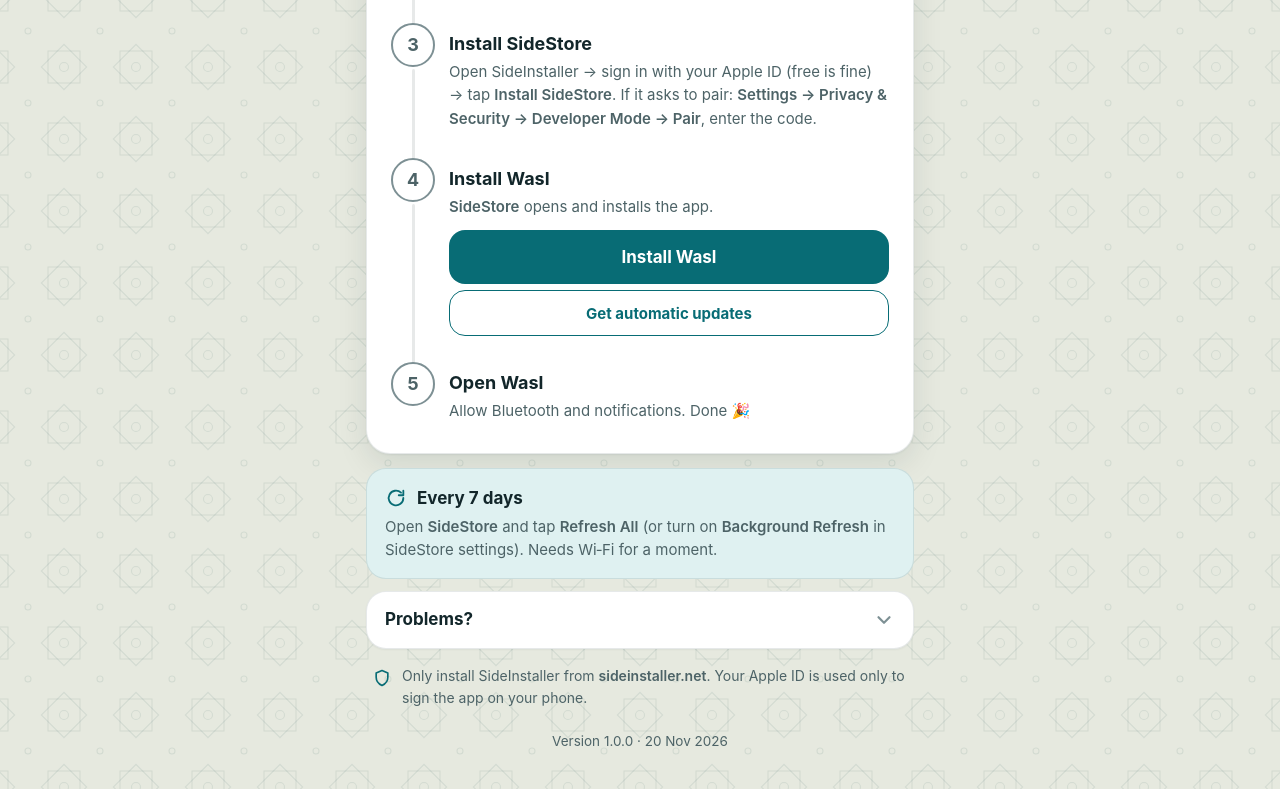
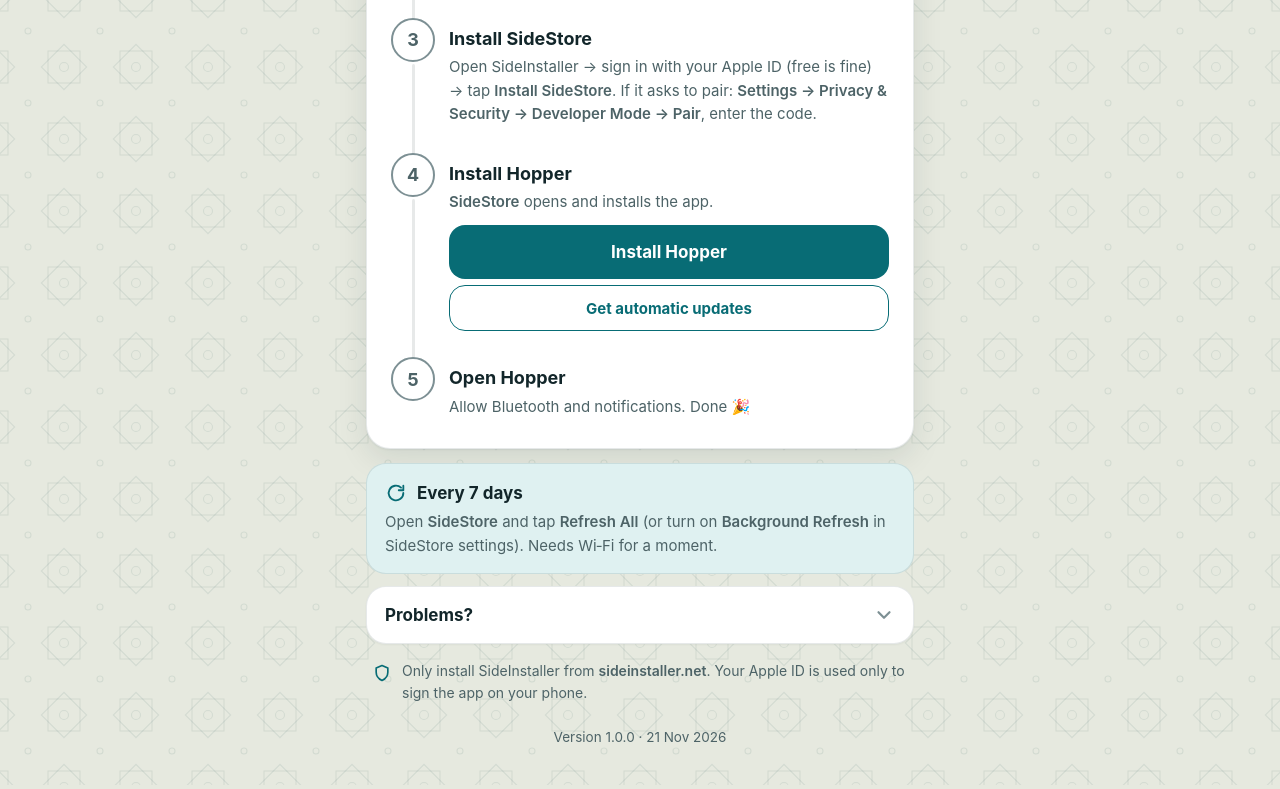
Before and after one commit to Morexxe-sudo/wasl-ios, a plain HTML site: page index.html in a window 1280 px wide. Shown: the part 833-1622 px from the top of the page. Drawn offline with Linux system fonts and the light colour scheme.

Commit message:
Release v1.0.0-1

```diff
--- a/index.html
+++ b/index.html
@@ -3,8 +3,8 @@
 <head>
 <meta charset="utf-8">
 <meta name="viewport" content="width=device-width, initial-scale=1, viewport-fit=cover">
-<title>Wasl · وصل</title>
-<meta name="description" content="Install Wasl, the offline Bluetooth messenger. ثبّت وصل، تطبيق المراسلة بالبلوتوث بدون إنترنت.">
+<title>Hopper</title>
+<meta name="description" content="Install Hopper, the offline Bluetooth messenger. ثبّت Hopper، تطبيق المراسلة بالبلوتوث بدون إنترنت.">
 <meta name="color-scheme" content="light dark">
 <meta name="theme-color" content="#e6e9df" media="(prefers-color-scheme: light)">
 <meta name="theme-color" content="#0b1519" media="(prefers-color-scheme: dark)">
@@ -118,8 +118,6 @@ h1 {
   font-size: 34px; line-height: 1.2; font-weight: 800; letter-spacing: -.01em;
 }
 html[lang="ar"] h1 { flex-direction: row-reverse; }
-h1 .dot { color: var(--accent); font-weight: 800; }
-h1 .nm-ar { font-size: 38px; }
 .nw { white-space: nowrap; }
 .tag { margin: 8px auto 0; max-width: 24em; font-size: 17px; color: var(--ink-2); text-wrap: balance; }
 
@@ -305,7 +303,7 @@ footer { text-align: center; margin-top: 22px; color: var(--ink-2); font-size: 1
 
   <header class="head">
     <div class="logo"><img src="icon.png" width="84" height="84" alt=""></div>
-    <h1><span class="nm-en">Wasl</span><span class="dot" aria-hidden="true">·</span><span class="nm-ar" lang="ar">وصل</span></h1>
+    <h1 lang="en" dir="ltr">Hopper</h1>
     <p class="tag">
       <span class="ar"><span class="nw">دردش مع أصدقائك القريبين —</span> <span class="nw">بدون إنترنت</span></span>
       <span class="en"><span class="nw">Chat with friends nearby —</span> <span class="nw">no internet needed</span></span>
@@ -324,9 +322,9 @@ footer { text-align: center; margin-top: 22px; color: var(--ink-2); font-size: 1
 
     <!-- ANDROID -->
     <section class="sheet pa" aria-label="Android">
-      <a class="btn big" id="apk" href="https://github.com/Morexxe-sudo/wasl-ios/releases/latest/download/Wasl.apk" rel="noopener">
+      <a class="btn big" id="apk" href="https://github.com/Morexxe-sudo/wasl-ios/releases/latest/download/Hopper.apk" rel="noopener">
         <svg viewBox="0 0 24 24" fill="none" stroke="currentColor" stroke-width="2.2" stroke-linecap="round" stroke-linejoin="round" aria-hidden="true"><path d="M12 4v11"/><path d="m7 11 5 5 5-5"/><path d="M5 20h14"/></svg>
-        <span class="ar">نزّل وصل للأندرويد</span><span class="en">Download Wasl for Android</span>
+        <span class="ar">نزّل <bdi>Hopper</bdi> للأندرويد</span><span class="en">Download Hopper for Android</span>
       </a>
       <ul class="hints">
         <li>
@@ -339,7 +337,7 @@ footer { text-align: center; margin-top: 22px; color: var(--ink-2); font-size: 1
         </li>
         <li>
           <span class="ic"><svg viewBox="0 0 24 24" fill="none" stroke="currentColor" stroke-width="2" stroke-linecap="round" stroke-linejoin="round" aria-hidden="true"><rect x="3" y="8" width="16" height="9" rx="2.500"/><path d="M21 11v3"/><path d="M7 11.500v2"/></svg></span>
-          <p><span class="ar">على هونر / هواوي / شاومي: اسمح له بالعمل في الخلفية: الإعدادات ← التطبيقات ← وصل ← البطارية / التشغيل التلقائي ← السماح.</span><span class="en">On Honor / Huawei / Xiaomi, let it run in the background: <bdi>Settings → Apps → Wasl → Battery / Launch</bdi> → allow.</span></p>
+          <p><span class="ar">على هونر / هواوي / شاومي: اسمح له بالعمل في الخلفية: الإعدادات ← التطبيقات ← <bdi>Hopper</bdi> ← البطارية / التشغيل التلقائي ← السماح.</span><span class="en">On Honor / Huawei / Xiaomi, let it run in the background: <bdi>Settings → Apps → Hopper → Battery / Launch</bdi> → allow.</span></p>
         </li>
       </ul>
     </section>
@@ -398,13 +396,13 @@ footer { text-align: center; margin-top: 22px; color: var(--ink-2); font-size: 1
           <li data-i="3">
             <span class="tick"><input type="checkbox" id="t3" aria-labelledby="h3"><span class="c" aria-hidden="true"><span class="n">4</span><svg viewBox="0 0 24 24" fill="none" stroke="currentColor" stroke-width="3" stroke-linecap="round" stroke-linejoin="round"><path d="m5 12.500 4.500 4.500L19 7.500"/></svg></span></span>
             <div class="body">
-              <h3 id="h3"><label for="t3"><span class="ar">ثبّت وصل</span><span class="en">Install Wasl</span></label></h3>
+              <h3 id="h3"><label for="t3"><span class="ar">ثبّت <bdi>Hopper</bdi></span><span class="en">Install Hopper</span></label></h3>
               <p class="sub">
                 <span class="ar">سيفتح <bdi>SideStore</bdi> ويثبّت التطبيق.</span>
                 <span class="en"><bdi>SideStore</bdi> opens and installs the app.</span>
               </p>
               <div class="acts">
-                <a class="btn" id="install" href="#"><span class="ar">ثبّت وصل</span><span class="en">Install Wasl</span></a>
+                <a class="btn" id="install" href="#"><span class="ar">ثبّت <bdi>Hopper</bdi></span><span class="en">Install Hopper</span></a>
                 <a class="btn ghost" id="source" href="#"><span class="ar">تحديثات تلقائية</span><span class="en">Get automatic updates</span></a>
               </div>
             </div>
@@ -412,7 +410,7 @@ footer { text-align: center; margin-top: 22px; color: var(--ink-2); font-size: 1
           <li data-i="4">
             <span class="tick"><input type="checkbox" id="t4" aria-labelledby="h4"><span class="c" aria-hidden="true"><span class="n">5</span><svg viewBox="0 0 24 24" fill="none" stroke="currentColor" stroke-width="3" stroke-linecap="round" stroke-linejoin="round"><path d="m5 12.500 4.500 4.500L19 7.500"/></svg></span></span>
             <div class="body">
-              <h3 id="h4"><label for="t4"><span class="ar">افتح وصل</span><span class="en">Open Wasl</span></label></h3>
+              <h3 id="h4"><label for="t4"><span class="ar">افتح <bdi>Hopper</bdi></span><span class="en">Open Hopper</span></label></h3>
               <p class="sub" style="margin-bottom:2px">
                 <span class="ar">اسمح بالبلوتوث والإشعارات. انتهى 🎉</span>
                 <span class="en">Allow Bluetooth and notifications. Done 🎉</span>
@@ -420,7 +418,7 @@ footer { text-align: center; margin-top: 22px; color: var(--ink-2); font-size: 1
             </div>
           </li>
         </ol>
-        <div class="finish" id="finish" hidden><span class="ar">كل شيء جاهز. استمتع بوصل!</span><span class="en">All set. Enjoy Wasl!</span></div>
+        <div class="finish" id="finish" hidden><span class="ar">كل شيء جاهز. استمتع بـ<bdi>Hopper</bdi>!</span><span class="en">All set. Enjoy Hopper!</span></div>
       </div>
 
       <div class="every">
@@ -484,7 +482,7 @@ footer { text-align: center; margin-top: 22px; color: var(--ink-2); font-size: 1
   }
   function applyLang() {
     doc.lang = lang; doc.dir = lang === 'ar' ? 'rtl' : 'ltr';
-    document.title = lang === 'ar' ? 'وصل · Wasl' : 'Wasl · وصل';
+    document.title = 'Hopper';
     renderVersion();
   }
 
--- a/source.json
+++ b/source.json
@@ -19,8 +19,8 @@
         {
           "version": "1.0.0",
           "buildVersion": "1",
-          "date": "2026-11-20",
-          "localizedDescription": "Wasl 0.4: Phone repeater. Nearby phones relay your messages and files to contacts out of range, across chains of up to 4 phones (on by default, Settings → Phone repeater). Files now download from several phones at once and every piece is verified.",
+          "date": "2026-11-21",
+          "localizedDescription": "Hopper 0.5 (formerly Wasl). New Telegram-style look, end-to-end encrypted voice calls, stickers (import from WhatsApp and Telegram), face unlock, and a repeater network that grows with the crowd: every phone relays fairly, up to 12 hops, and stays gentle on Bluetooth headphones.",
           "downloadURL": "https://github.com/Morexxe-sudo/wasl-ios/releases/download/v1.0.0-1/Wasl.ipa",
           "size": 562259,
           "minOSVersion": "16.0"
```
Also changed, not shown: icon.png.
